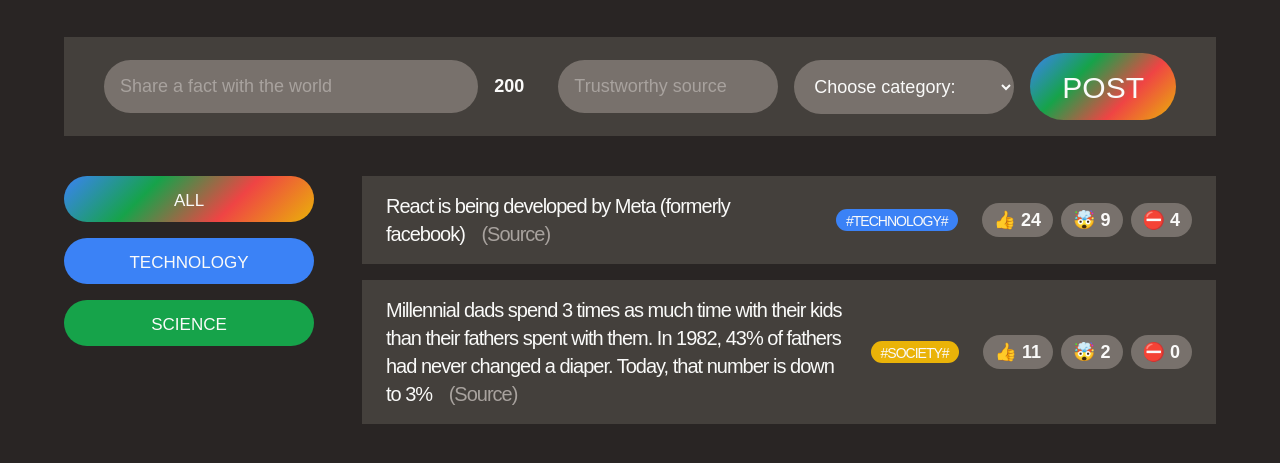
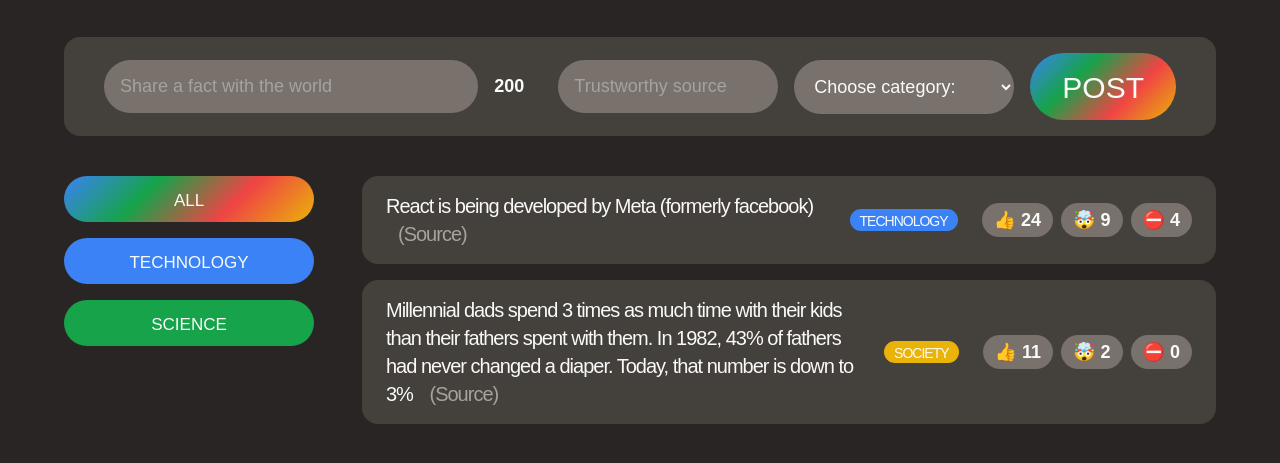
Before and after one commit to meynaaard/today-i-learned, a plain HTML site: page index.html in a window 1280 px wide. Shown: the part 119-582 px from the top of the page. Drawn offline with Linux system fonts and the light colour scheme; a web font is replaced by a local one.

Commit message:
ui: Made border radius of fact form and fact items rounded

```diff
--- a/index.html
+++ b/index.html
@@ -79,7 +79,7 @@
                 >
               </p>
               <span class="tag" style="background-color: #3b82f6"
-                >#technology#</span
+                >technology</span
               >
               <div class="vote-buttons">
                 <button>👍 24</button>
@@ -99,9 +99,7 @@
                   >(Source)</a
                 >
               </p>
-              <span class="tag" style="background-color: #eab308"
-                >#society#</span
-              >
+              <span class="tag" style="background-color: #eab308">society</span>
               <div class="vote-buttons">
                 <button>👍 11</button>
                 <button>🤯 2</button>
--- a/style.css
+++ b/style.css
@@ -61,6 +61,7 @@ h1 {
   display: flex;
   align-items: center;
   gap: 16px;
+  border-radius: 16px;
 }
 
 .fact-form input,
@@ -96,6 +97,7 @@ h1 {
   margin-bottom: 16px;
   padding: 16px 24px;
   letter-spacing: -1px;
+  border-radius: 16px;
 
   display: flex;
   align-items: center;
```
